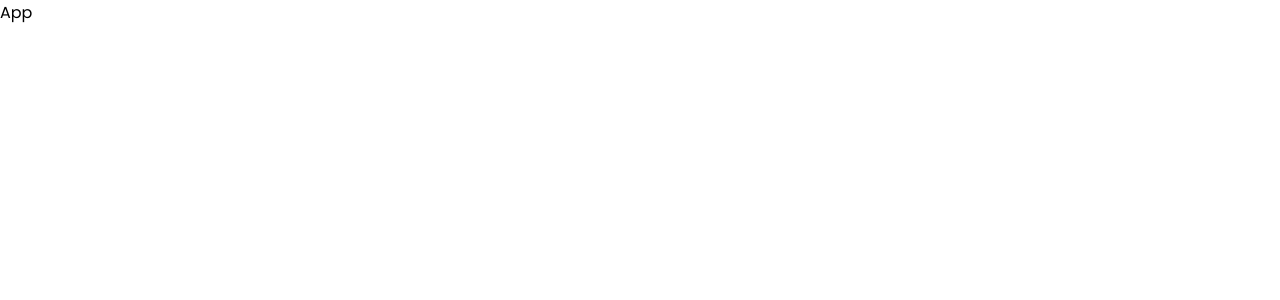
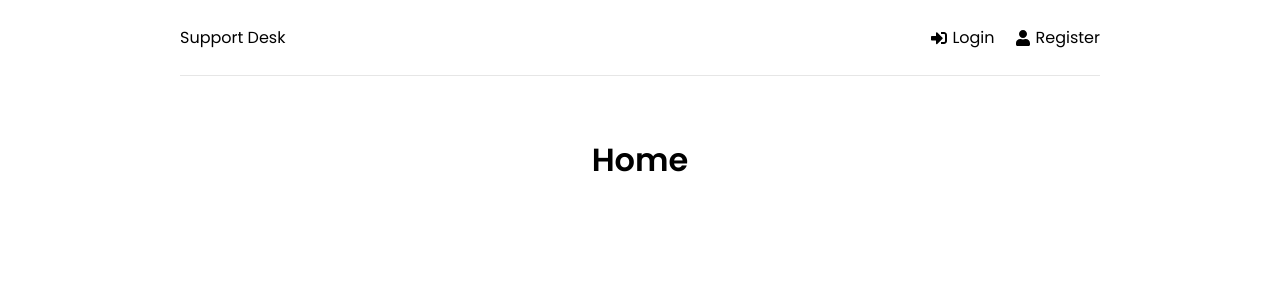
Before and after one commit to GBrachetta/support-desk, a React (Create React App) app in the folder frontend/: page / in a window 1280 px wide. Shown: the top 300 px of the page. Built offline with nearby package versions, Linux system fonts and the light colour scheme.

Commit message:
Create main routes

```diff
--- a/frontend/src/App.js
+++ b/frontend/src/App.js
@@ -1,5 +1,25 @@
+import { BrowserRouter as Router, Route, Routes } from 'react-router-dom';
+
+import Header from './components/Header';
+import Home from './pages/Home';
+import Login from './pages/Login';
+import Register from './pages/Register';
+
 function App() {
-  return <div>App</div>;
+  return (
+    <>
+      <Router>
+        <div className="container">
+          <Header />
+          <Routes>
+            <Route path="/" element={<Home />} />
+            <Route path="/login" element={<Login />} />
+            <Route path="/register" element={<Register />} />
+          </Routes>
+        </div>
+      </Router>
+    </>
+  );
 }
 
 export default App;
--- /dev/null
+++ b/frontend/src/components/Header.jsx
@@ -0,0 +1,26 @@
+import { FaSignInAlt, FaSignOutAlt, FaUser } from 'react-icons/fa';
+import { Link } from 'react-router-dom';
+
+const Header = () => {
+  return (
+    <header className="header">
+      <div className="logo">
+        <Link to="/">Support Desk</Link>
+      </div>
+      <ul>
+        <li>
+          <Link to="/login">
+            <FaSignInAlt /> Login
+          </Link>
+        </li>
+        <li>
+          <Link to="/register">
+            <FaUser /> Register
+          </Link>
+        </li>
+      </ul>
+    </header>
+  );
+};
+
+export default Header;
--- /dev/null
+++ b/frontend/src/pages/Home.jsx
@@ -0,0 +1,9 @@
+const Home = () => {
+  return (
+    <div>
+      <h1>Home</h1>
+    </div>
+  );
+};
+
+export default Home;
--- /dev/null
+++ b/frontend/src/pages/Login.jsx
@@ -0,0 +1,9 @@
+const Login = () => {
+  return (
+    <div>
+      <h1>Login</h1>
+    </div>
+  );
+};
+
+export default Login;
--- /dev/null
+++ b/frontend/src/pages/Register.jsx
@@ -0,0 +1,9 @@
+const Register = () => {
+  return (
+    <div>
+      <h1>Register</h1>
+    </div>
+  );
+};
+
+export default Register;
```
Also changed, not shown: 1 other file (tests, documents, lock files or other folders).
